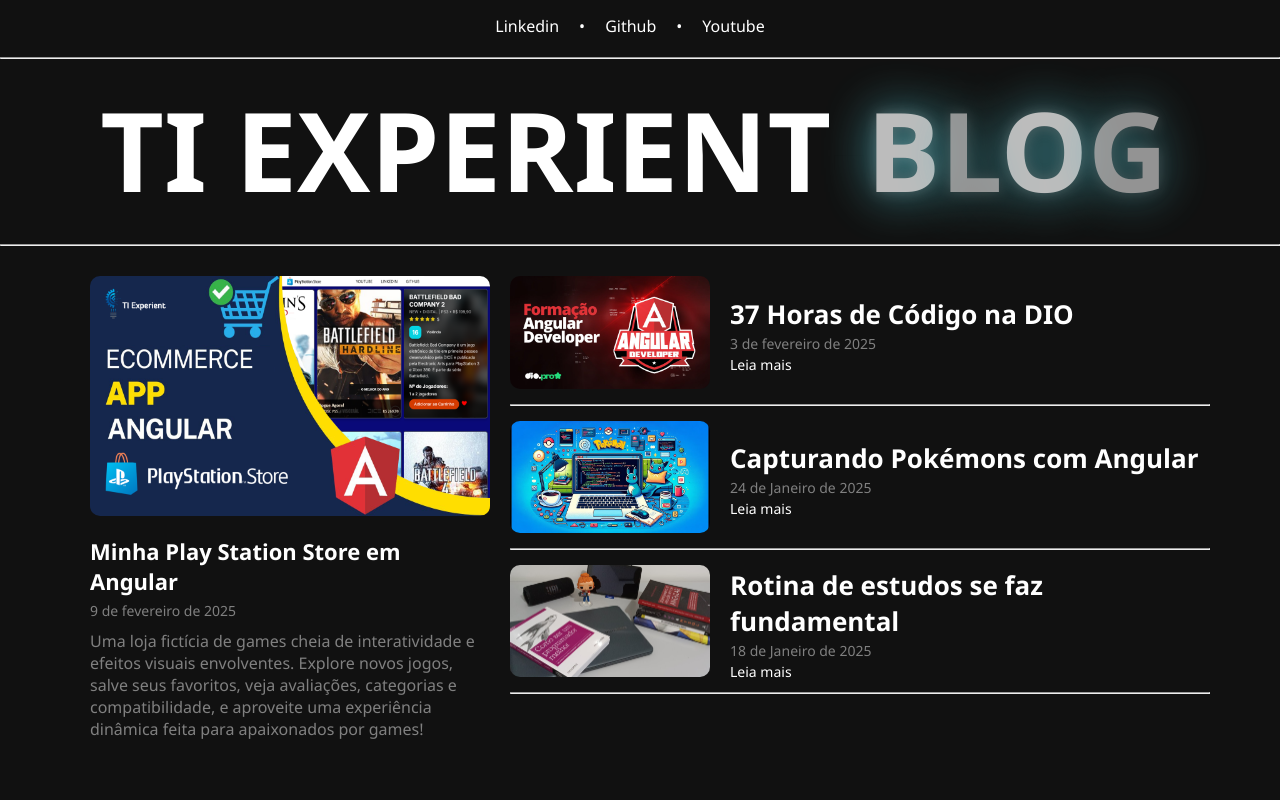
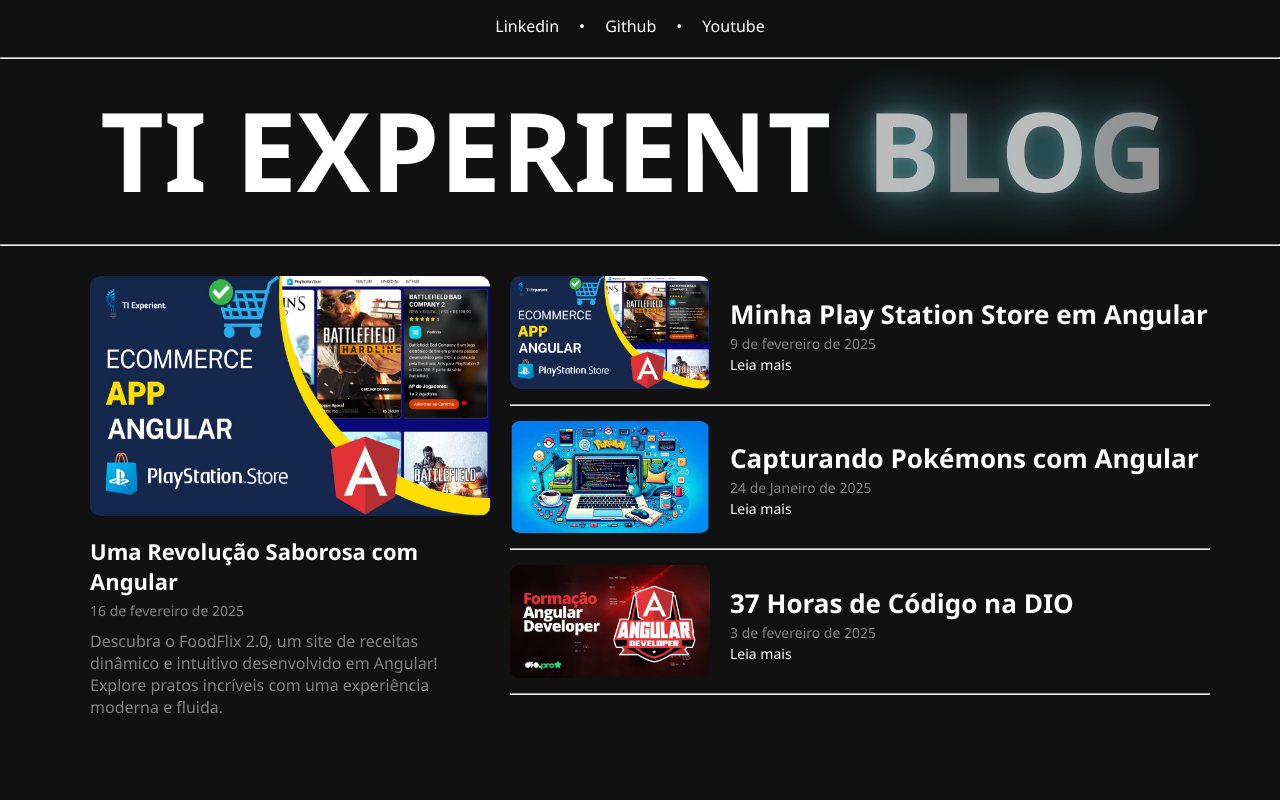
Before and after one commit to tiexperient/angular-blog, an Angular app: page / in a window 1280 px wide. Shown: the top 800 px of the page. Built offline with nearby package versions, Linux system fonts and the light colour scheme.

Commit message:
new article

```diff
--- a/src/app/dados/dataFake.ts
+++ b/src/app/dados/dataFake.ts
@@ -1,4 +1,70 @@
 export const dataFake = [
+    {
+        "id": "6",
+        "old_articles": "",
+        "projects": "",
+        "title": "Uma Revolução Saborosa com Angular",
+        "time":"16 de fevereiro de 2025",
+        "resume": `
+        Uma loja fictícia de games cheia de recursos incríveis, animações envolventes e uma experiência imersiva! Quer saber mais? Vem conferir!
+                `,
+        "description": `
+        Há três anos, aceitei um desafio na Digital Innovation One (DIO) e criei uma versão especial da Netflix. Mas,
+        em vez de filmes e séries, meu projeto exibia receitas! O <strong>Food Flix</strong> nasceu como um repositório pessoal
+        das receitas que eu mais gostava, tudo estruturado com <strong>HTML, CSS e JavaScript,</strong> e com um toque especial
+        de responsividade.
+        <br><br>
+        Para dar identidade ao projeto, trabalhei no <strong>Photoshop</strong> para o tratamento das capas das receitas e usei
+        o <strong>Illustrator</strong> para criar a logo <strong>Food Flix.</strong> O resultado foi um site lindo, intuitivo e,
+        até hoje, um dos meus projetos mais acessados! 🌟
+        <br><br>
+        🔗 <strong>Repositório da primeira versão: </strong><a href="https://github.com/tiexperient/netfood_dio">GitHub - Food Flix</a>
+        <br>
+        🌐 <strong>Demo online: </strong><a href="https://my-food-flix.netlify.app/">Food Flix 1.0</a>
+        <br><br>
+        <h2>Food Flix 2.0: Agora com Angular e Muito Mais!</h2>
+        Com minha evolução no desenvolvimento e o domínio do <strong>Angular, TypeScript, Bootstrap e CSS,</strong>
+        decidi levar o Food Flix para um novo nível. Assim nasceu o <strong>Food Flix 2.0,</strong> uma versão muito mais
+        dinâmica, funcional e interativa! 🚀
+        <br><br>
+        <h2>O que mudou?</h2>
+        A primeira versão do site era basicamente um catálogo de links externos para receitas. Já o <strong>Food Flix 2.0</strong>
+        veio para revolucionar a experiência do usuário! Agora, além de exibir a receita, o site permite:
+        <br><br>
+        ✅ <strong>Introdução convidativa:</strong> Apresentação amigável para cada receita.<br>
+        ✅ <strong>Categorias e subcategorias:</strong> Doces, salgados, caldos, sobremesas, receitas zero lactose e mais!<br>
+        ✅ <strong>Interação com os ingredientes:</strong> Agora é possível marcar os ingredientes conforme são separados
+        no preparo.<br>
+        ✅ <strong>Informações detalhadas:</strong> Quantidade de porções, tempo de preparo e instruções bem organizadas.<br>
+        ✅ <strong>Botão inteligente:</strong> Só aparece quando há um link válido no banco interno da receita.<br>
+        ✅ <strong>Navegação inusitada:</strong> Um botão em formato de panela que frita um ovo ao ser acionado! 🍳🔥
+        <br><br>
+        Além disso, a experiência visual herdada da primeira versão continua, mas agora com uma estrutura muito mais
+        poderosa e moderna, graças ao <strong>Angular.</strong>
+        <br><br>
+        🔗 <strong>Repositório do Food Flix 2.0:</strong><a href="https://github.com/tiexperient/angular-food-flix"> GitHub - Angular Food Flix</a><br>
+        🌐 <strong>Demo online:</strong><a href="https://tiexperient-my-food-flix.netlify.app/"> Food Flix 2.0</a>
+        <br><br>
+        <h2>Tecnologias Utilizadas</h2>
+        <br>
+        🟢 <strong>Angular –</strong> Para estruturar e dinamizar a aplicação.<br>
+        🟣 <strong>TypeScript –</strong> Tipagem forte para um código mais seguro e organizado.<br>
+        🔵 <strong>Bootstrap –</strong> Layout responsivo e estiloso.<br>
+        🟡 <strong>CSS avançado –</strong> Detalhes visuais que fazem toda a diferença.
+        <br><br>
+        <h2>Conclusão</h2>
+        Criar o <strong>Food Flix 2.0</strong> foi sem sombra de dúvida uma experiência incrível! Unir a paixão por desenvolvimento com algo
+        que faz parte do dia a dia das pessoas (a comida!) tornou o projeto ainda mais especial. 😍
+        <br><br>
+        Agora, a plataforma não apenas armazena receitas, mas permite que os usuários interajam com elas de uma maneira
+        mais intuitiva e divertida. E, claro, o toque especial da <strong>panela fritando um ovo</strong> deixa tudo
+        ainda mais único! 🍳🔥
+        <br><br>
+        Se você também ama tecnologia e culinária, venha explorar o <strong>Food Flix 2.0</strong> e aproveite essa
+        experiência saborosa! 💛
+        `,
+        "photoCover": "assets/img/play-station-angular.png"
+    },
     {
         "id": "5",
         "old_articles": "",
@@ -166,7 +232,7 @@ export const dataFake = [
     },
     {
         "id": "2",
-        "old_articles": "",
+        "old_articles": "yes",
         "projects": "",
         "title": "Rotina de estudos se faz fundamental",
         "time":"18 de Janeiro de 2025",
--- a/src/app/pages/home/home.component.html
+++ b/src/app/pages/home/home.component.html
@@ -4,31 +4,30 @@
 <div class="container__artigos">
     <div class="artigos-master">
         <app-big-card
-        cardId="5"
+        cardId="6"
             photoCover="assets/img/play-station-angular.png"
-            cardTitle="Minha Play Station Store em Angular"
-            cardTime="9 de fevereiro de 2025"
-            cardDescription= "Uma loja fictícia de games cheia de interatividade e efeitos visuais envolventes. Explore novos jogos,
-                            salve seus favoritos, veja avaliações, categorias e compatibilidade, e aproveite uma experiência
-                            dinâmica feita para apaixonados por games!"
+            cardTitle="Uma Revolução Saborosa com Angular"
+            cardTime="16 de fevereiro de 2025"
+            cardDescription= "Descubra o FoodFlix 2.0, um site de receitas dinâmico e intuitivo desenvolvido em Angular!
+                                Explore pratos incríveis com uma experiência moderna e fluida."
             >
         </app-big-card>
     </div>
 
     <div class="artigos-outros">
             <app-notice-main
+            cardId="6"
+                photoCover="assets/img/play-station-angular.png"
+                cardTitle="Uma Revolução Saborosa com Angular"
+                cardTime="16 de fevereiro de 2025"
+            >
+            </app-notice-main>
+
+            <app-small-card
             cardId="5"
                 photoCover="assets/img/play-station-angular.png"
                 cardTitle="Minha Play Station Store em Angular"
                 cardTime="9 de fevereiro de 2025"
-            >
-            </app-notice-main>
-
-            <app-small-card
-            cardId="4"
-                photoCover="assets/img/angular-dio.jpg"
-                cardTitle="37 Horas de Código na DIO"
-                cardTime="3 de fevereiro de 2025"
             >
             </app-small-card>
 
@@ -42,10 +41,10 @@
 
         <div class="artigos-outros">
             <app-small-card
-            cardId="2"
-                photoCover="assets/img/rotina-estudo.jpeg"
-                cardTitle="Rotina de estudos se faz fundamental"
-                cardTime="18 de Janeiro de 2025"
+            cardId="4"
+                photoCover="assets/img/angular-dio.jpg"
+                cardTitle="37 Horas de Código na DIO"
+                cardTime="3 de fevereiro de 2025"
             >
             </app-small-card>
     </div>
```
